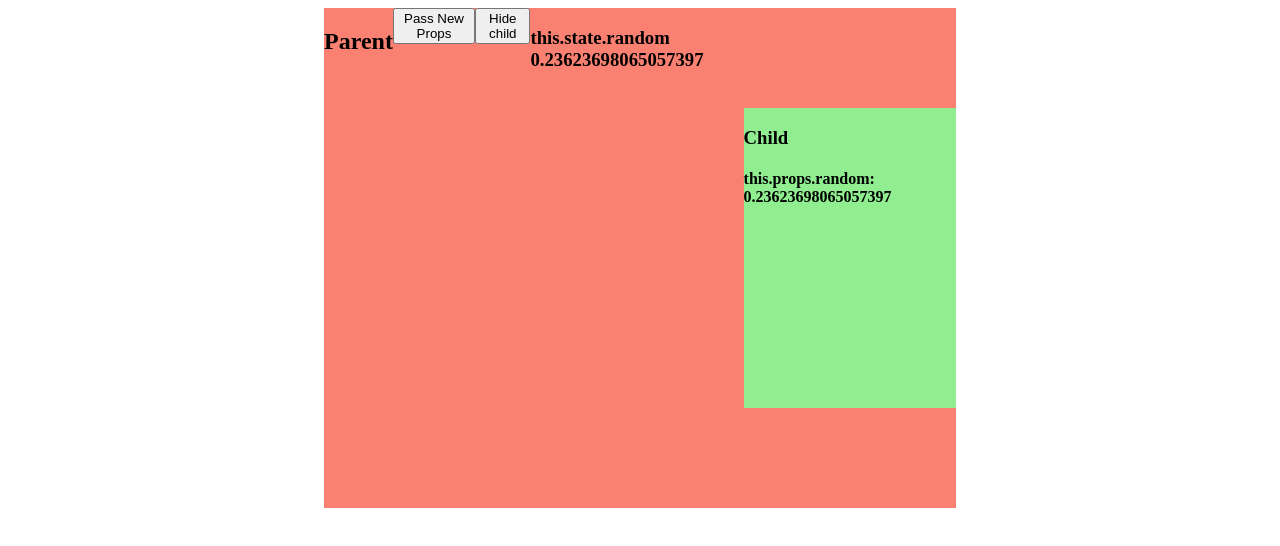
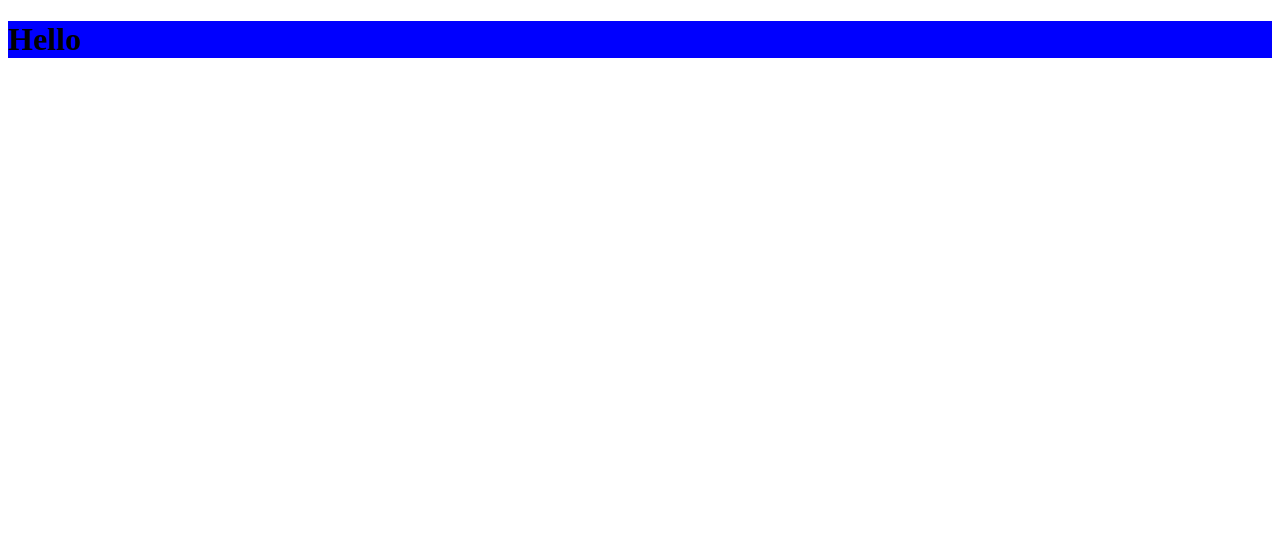
Before and after one commit to karthikpamidimarri/react-lifecycle-setup, a React (Create React App) app: page / in a window 1280 px wide. Shown: the top 546 px of the page. Built offline with nearby package versions, Linux system fonts and the light colour scheme.

Commit message:
A simple example for HOC

```diff
--- a/src/App.js
+++ b/src/App.js
@@ -1,10 +1,38 @@
 import React, { Component } from 'react'
 
 class App extends Component {
+
+  static displayName = "Something Name"
+
+  static defaultProps = {
+    someImportArray: []
+  }
+
   render() {
+      console.log(this.props)
     return (
-<h1>Hello</h1>    )
+      <h1>Hello</h1>
+    )
   }
 }
 
+function myTestWrapper(WrappedComponent) {
+
+  return class extends Component{
+    render() {
+      console.log(this.props)
+      return (
+          <div
+            style={{backgroundColor: "blue"}}
+          >
+            <WrappedComponent/>
+          </div>
+      )
+    }
+  }
+}
+
+App = myTestWrapper(App)
+
+
 export default App
```
Also changed, not shown: src/index.js (+4 -4 lines).
